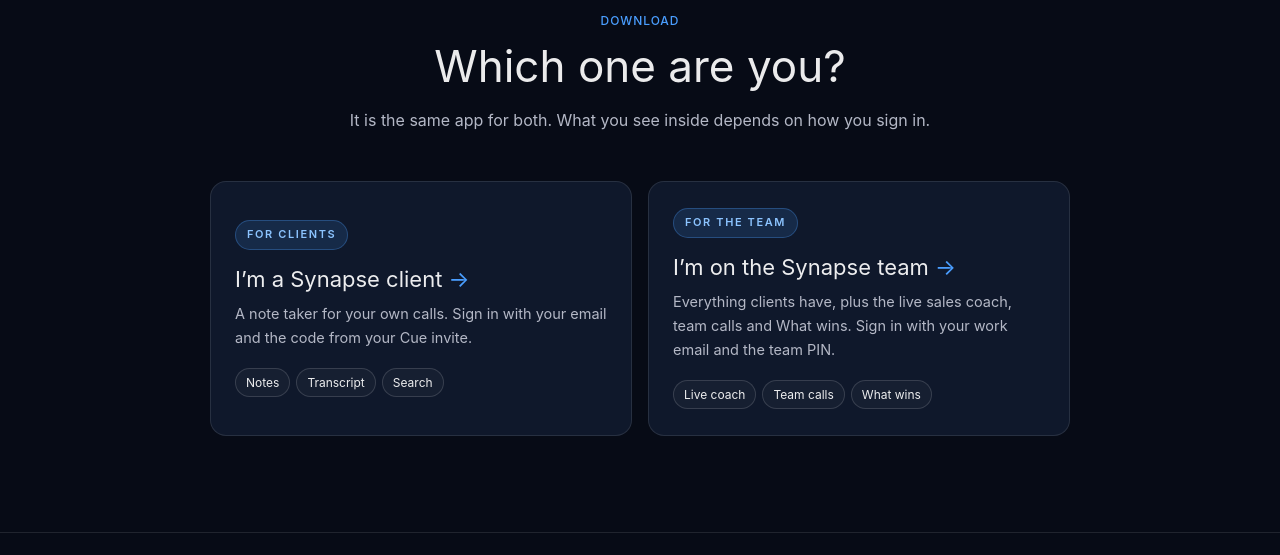
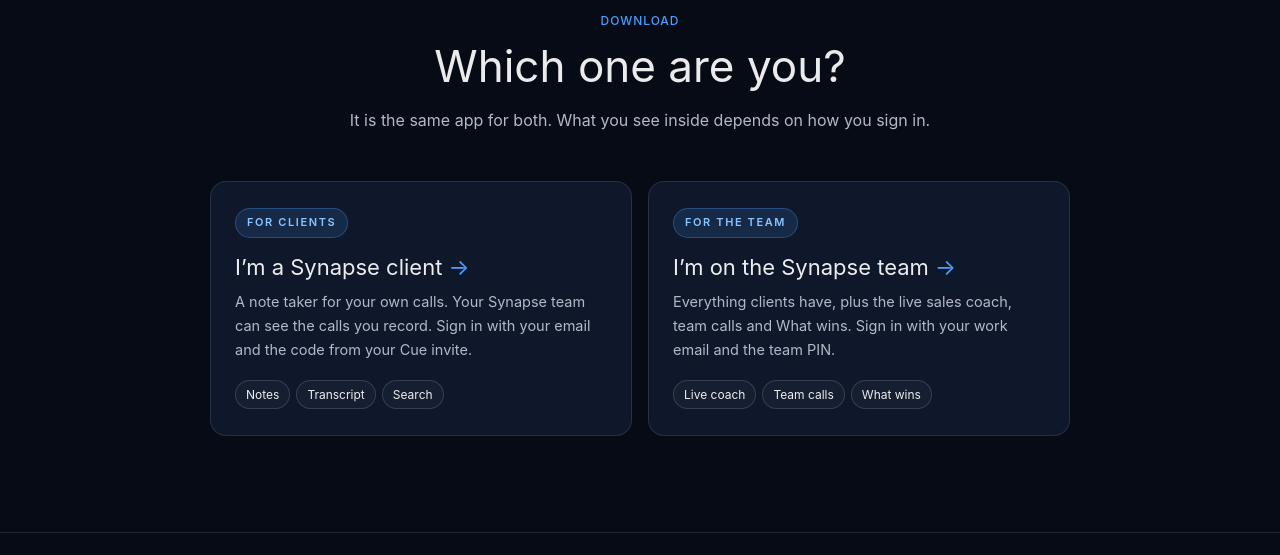
Before and after one commit to dylanbrhny/cue-notes, a plain HTML site: page download/index.html in a window 1280 px wide. Shown: the part 1256-1811 px from the top of the page. Drawn offline with Linux system fonts and the light colour scheme; no server answers; a web font is replaced by a local one.

Commit message:
Download page: say plainly that the Synapse team can see a client's recorded calls
Co-Authored-By: Claude Fable 5.2 <noreply@anthropic.com>

```diff
--- a/download/index.html
+++ b/download/index.html
@@ -290,7 +290,7 @@ footer{border-top:1px solid var(--line)}
     <button class="who-c" id="who-client" aria-pressed="false">
       <span class="key">For clients</span>
       <span class="who-t">I’m a Synapse client <span class="ar">→</span></span>
-      <span class="who-p">A note taker for your own calls. Sign in with your email and the code from your Cue invite.</span>
+      <span class="who-p">A note taker for your own calls. Your Synapse team can see the calls you record. Sign in with your email and the code from your Cue invite.</span>
       <span class="who-eq"><span>Notes</span><span>Transcript</span><span>Search</span></span>
     </button>
     <button class="who-c" id="who-team" aria-pressed="false">
```
